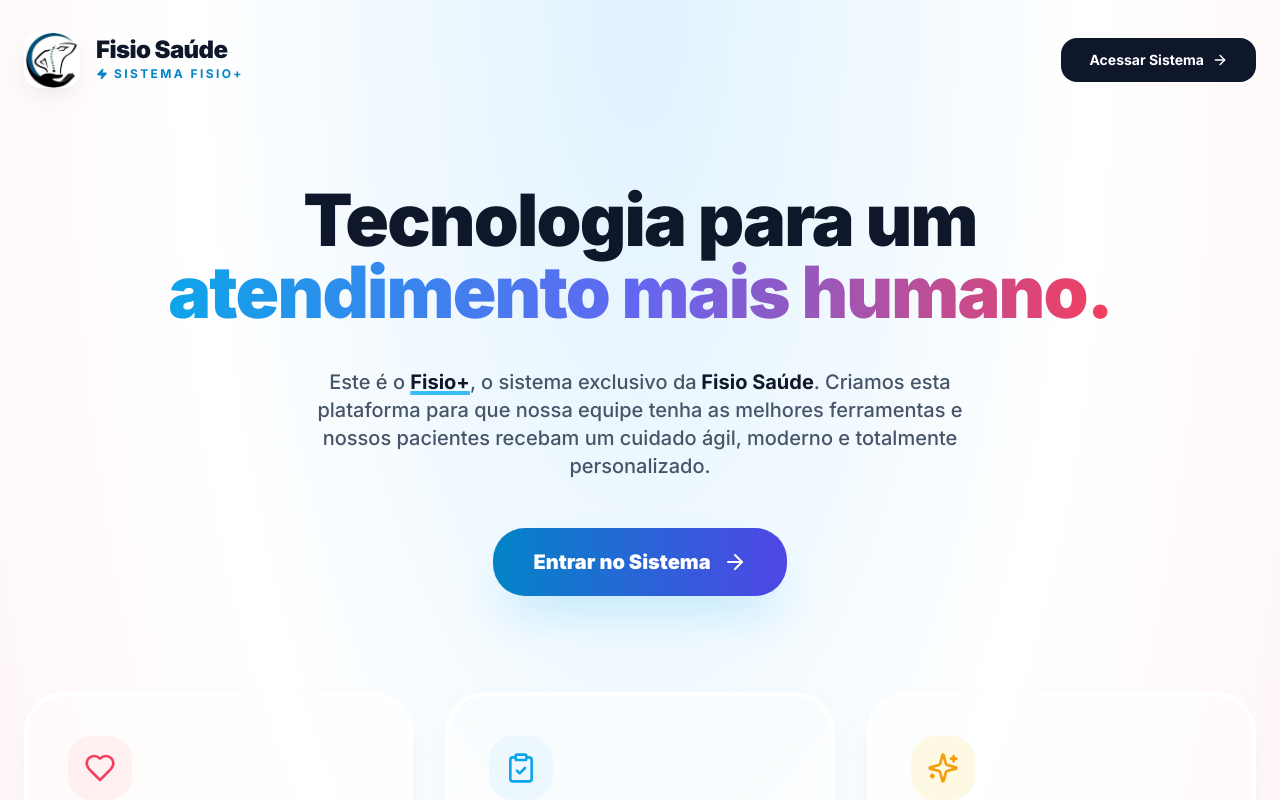
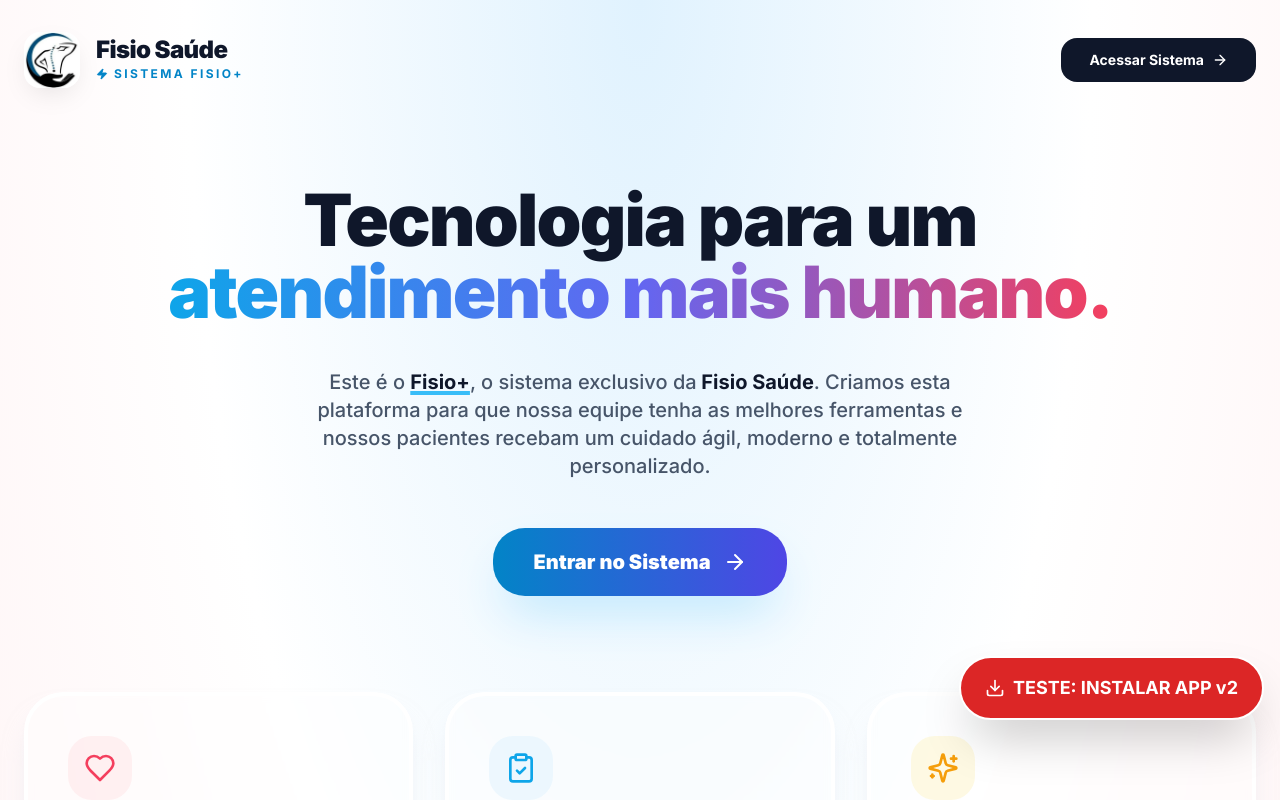
Before and after one commit to Roque-Pro/fisiomais, a Next.js app: page / in a window 1280 px wide. Shown: the top 800 px of the page. Built offline with nearby package versions, Linux system fonts and the light colour scheme.

Commit message:
debug: force install button visibility to red and add v2 label

```diff
--- a/components/install-pwa.tsx
+++ b/components/install-pwa.tsx
@@ -36,18 +36,21 @@ export function InstallPWA() {
     });
   };
 
-  if (!supportsPWA) {
+  // Forçando visibilidade para teste real
+  const isVisible = true;
+
+  if (!isVisible) {
     return null;
   }
 
   return (
     <button
       onClick={onClick}
-      className="fixed bottom-4 right-4 z-[100] flex items-center gap-2 bg-sky-600 text-white px-4 py-3 rounded-full shadow-lg hover:bg-sky-700 transition-all md:hidden"
+      className="fixed bottom-20 right-4 z-[9999] flex items-center gap-2 bg-red-600 text-white px-6 py-4 rounded-full shadow-2xl hover:bg-red-700 transition-all border-2 border-white"
       aria-label="Instalar Aplicativo"
     >
       <Download className="w-5 h-5" />
-      <span className="font-medium text-sm">Instalar App</span>
+      <span className="font-bold text-lg">TESTE: INSTALAR APP v2</span>
     </button>
   );
 }
```
